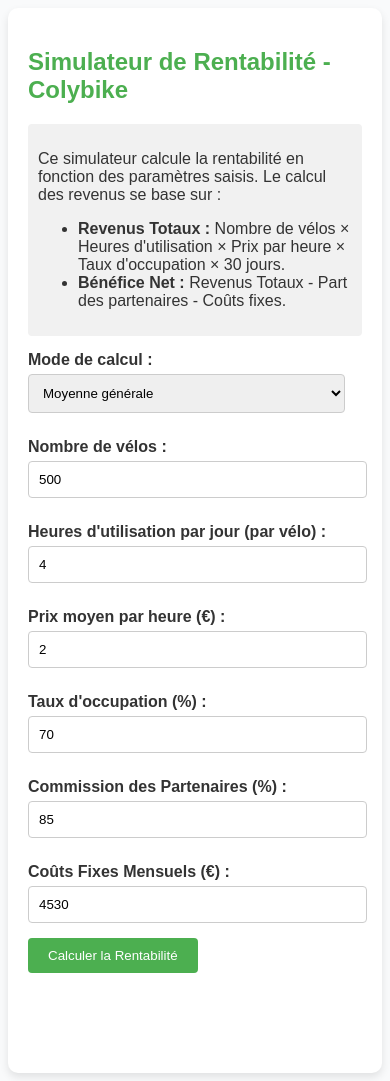
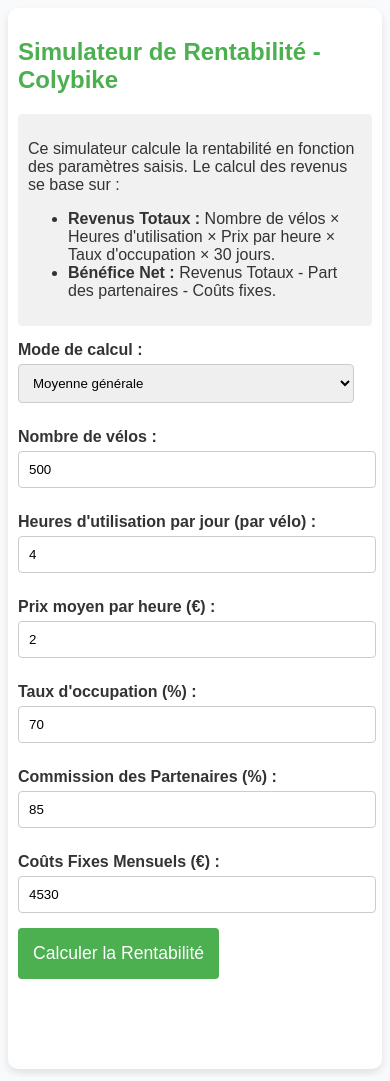
Before and after one commit to attyou/docs, a plain HTML site: page index.html in a window 390 px wide. Drawn offline with nearby package versions, Linux system fonts and the light colour scheme.

Commit message:
Update index.html

```diff
--- a/index.html
+++ b/index.html
@@ -24,6 +24,12 @@
         .bike-row input { width: 30%; margin: 0 5px; }
         .description { background: #f1f1f1; padding: 10px; border-radius: 4px; margin-bottom: 15px; }
         .input-label { font-size: 0.9em; color: #666; text-align: start; margin-bottom: 5px; }
+
+        @media (max-width: 600px) {
+            .container { padding: 10px; }
+            .bike-row div { width: 100%; }
+            button { padding: 15px; font-size: 1.1em; }
+        }
     </style>
 </head>
 <body>
```
